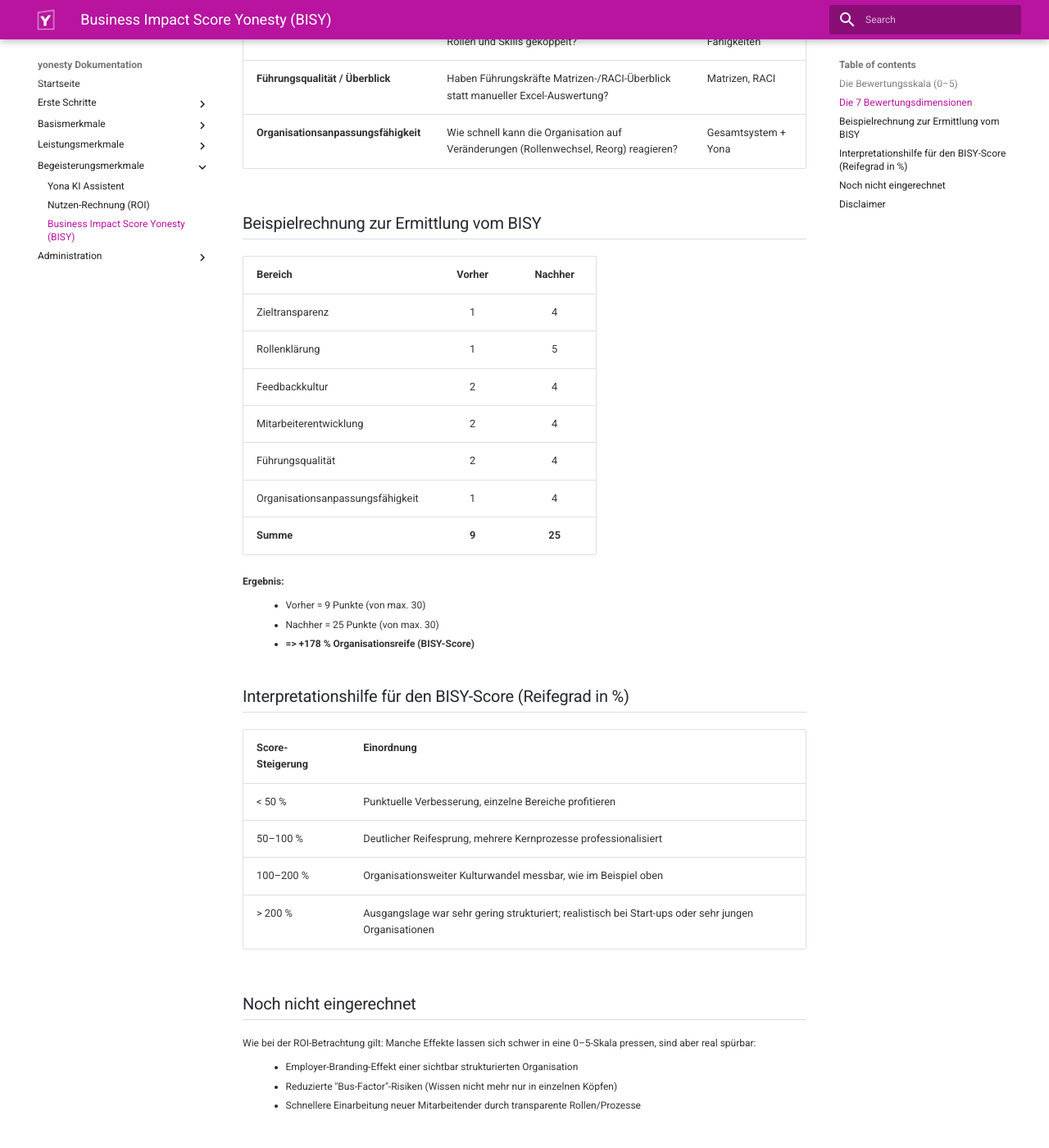
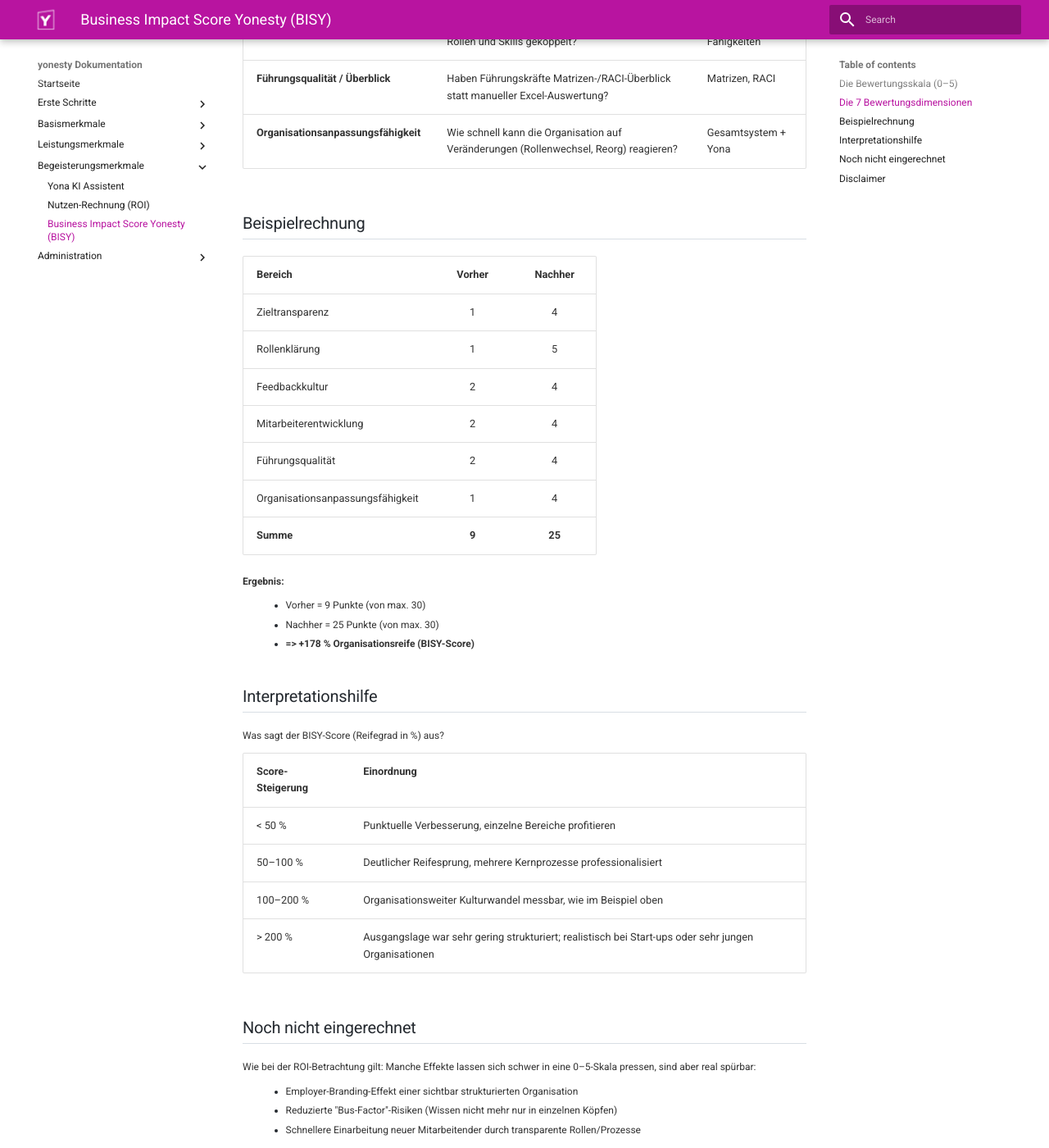
Before and after one commit to ricohaenelsoletti/yonesty, an MkDocs documentation site: the page built from docs/BISY.md, in a window 1280 px wide and 1400 px high, scrolled down 1142 px. Shown: the whole window at 82% size. Built offline with MkDocs 1.6.1 and Material for MkDocs 9.7.7, drawn with Linux system fonts in a browser that asks for light colours.

Commit message:
Revise BISY documentation structure and content
Updated sections for clarity and restructured headings.

```diff
--- a/docs/BISY.md
+++ b/docs/BISY.md
@@ -30,7 +30,7 @@
 | **Führungsqualität / Überblick** | Haben Führungskräfte Matrizen-/RACI-Überblick statt manueller Excel-Auswertung? | Matrizen, RACI |
 | **Organisationsanpassungsfähigkeit** | Wie schnell kann die Organisation auf Veränderungen (Rollenwechsel, Reorg) reagieren? | Gesamtsystem + Yona |
 
-## Beispielrechnung zur Ermittlung vom BISY
+## Beispielrechnung
 
 | Bereich | Vorher | Nachher |
 | --- | :---: | :---: |
@@ -49,7 +49,8 @@
 - **=> +178 % Organisationsreife (BISY-Score)**
 
 
-## Interpretationshilfe für den BISY-Score (Reifegrad in %)
+## Interpretationshilfe
+Was sagt der BISY-Score (Reifegrad in %) aus?
 
 | Score-Steigerung | Einordnung |
 | --- | --- |
```
